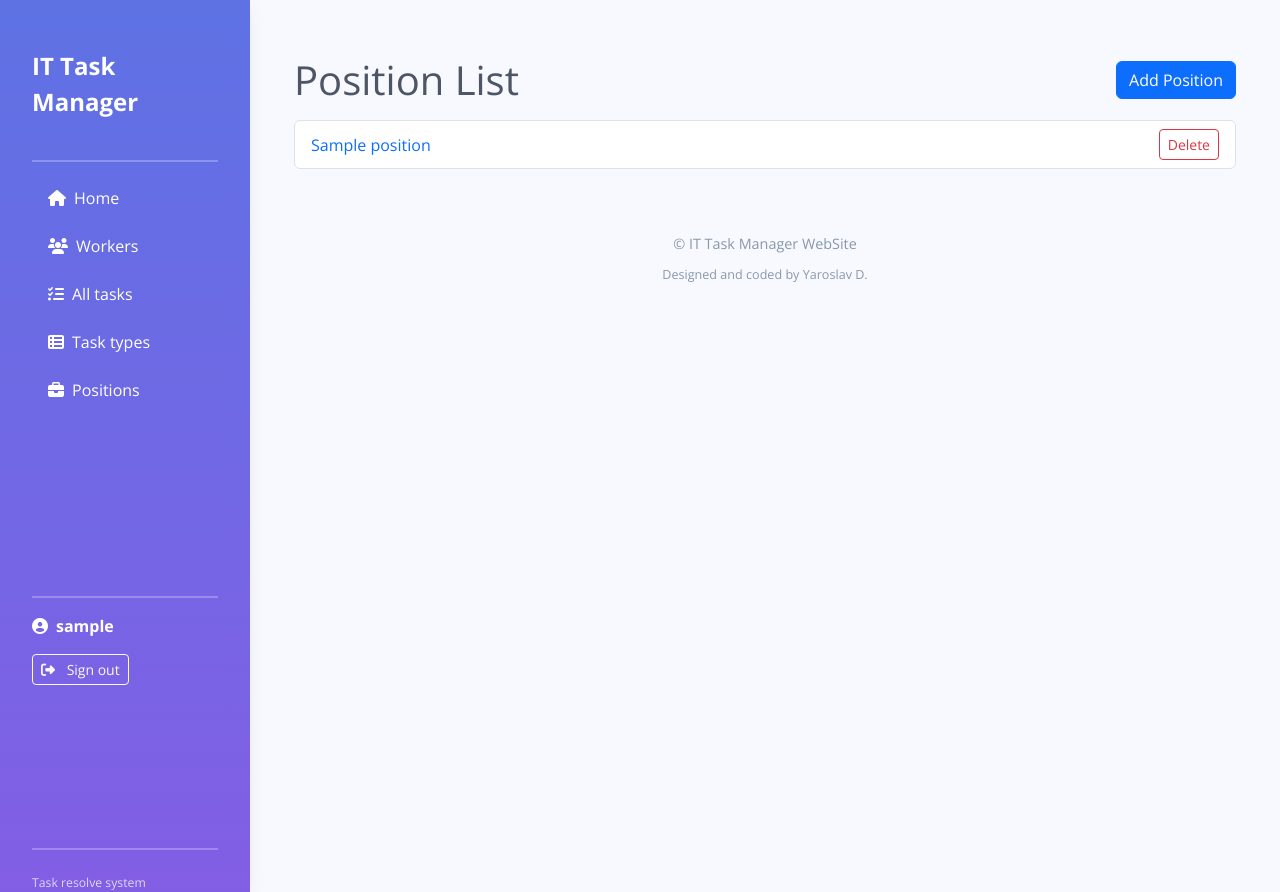
After one commit to YaroslavDidkiviskiy/django-it-task-manager, a Django app: page /positions/ in a window 1280 px wide. The commit adds this page. Run offline with Django 5.2, Linux system fonts and the light colour scheme; a user stored in the database is signed in; tables that the repository leaves empty hold one stand-in row (values such as "Sample post").

Commit message:
Added a list view for position and task type with buttons for next features

```diff
--- a/manager_service/urls.py
+++ b/manager_service/urls.py
@@ -10,7 +10,9 @@ from .views import (index,
                     TaskUpdateView,
                     TaskDetailView,
                     TaskDeleteView,
-                    WorkerDeleteView)
+                    WorkerDeleteView,
+                    PositionListView,
+                    TaskTypeListView)
 
 app_name = 'manager_service'
 
@@ -26,4 +28,7 @@ urlpatterns = [
     path("tasks/<int:pk>/update", TaskUpdateView.as_view(), name="task-update"),
     path("tasks/<int:pk>/delete", TaskDeleteView.as_view(), name="task-delete"),
     path("tasks/<int:pk>/", TaskDetailView.as_view(), name="task-detail"),
+    path("positions/", PositionListView.as_view(), name="position-list"),
+
+    path("task-types/", TaskTypeListView.as_view(), name="task-type-list"),
 ]
--- a/manager_service/views.py
+++ b/manager_service/views.py
@@ -122,3 +122,14 @@ class WorkerDeleteView(LoginRequiredMixin, generic.DeleteView):
 class TaskDeleteView(LoginRequiredMixin, generic.DeleteView):
     model = Task
     success_url = reverse_lazy("manager_service:task-list")
+
+
+class PositionListView(LoginRequiredMixin, generic.ListView):
+    model = Position
+    paginate_by = 10
+    template_name = "manager_service/position-list.html"
+
+class TaskTypeListView(LoginRequiredMixin, generic.ListView):
+    model = TaskType
+    paginate_by = 10
+    template_name = "manager_service/task_type_list.html"
--- a/templates/includes/sidebar.html
+++ b/templates/includes/sidebar.html
@@ -7,18 +7,28 @@
 
     <ul class="nav nav-pills flex-column mb-auto">
         <li class="nav-item mb-2">
-            <a href="{% url 'manager_service:index' %}" class="nav-link text-white bg-transparent">
-                <i class="fas fa-home me-2"></i> Home
+            <a href="{% url 'manager_service:index' %}" class="nav-link text-white bg-transparent d-flex align-items-center">
+                <i class="fas fa-house me-2"></i> Home
             </a>
         </li>
         <li class="nav-item mb-2">
-            <a href="{% url 'manager_service:worker-list' %}" class="nav-link text-white bg-transparent">
-              <i class="fa-solid fa-users-line"></i>   Workers
+            <a href="{% url 'manager_service:worker-list' %}" class="nav-link text-white bg-transparent d-flex align-items-center">
+                <i class="fas fa-users me-2"></i> Workers
             </a>
         </li>
         <li class="nav-item mb-2">
-            <a href="{% url 'manager_service:task-list' %}" class="nav-link text-white bg-transparent">
-                <i class="fa-solid fa-code"></i> All tasks
+            <a href="{% url 'manager_service:task-list' %}" class="nav-link text-white bg-transparent d-flex align-items-center">
+                <i class="fas fa-list-check me-2"></i> All tasks
+            </a>
+        </li>
+        <li class="nav-item mb-2">
+            <a href="{% url 'manager_service:task-type-list' %}" class="nav-link text-white bg-transparent d-flex align-items-center">
+                <i class="fas fa-th-list me-2"></i> Task types
+            </a>
+        </li>
+        <li class="nav-item mb-2">
+            <a href="{% url 'manager_service:position-list' %}" class="nav-link text-white bg-transparent d-flex align-items-center">
+                <i class="fas fa-briefcase me-2"></i> Positions
             </a>
         </li>
     </ul>
--- /dev/null
+++ b/templates/manager_service/position-list.html
@@ -0,0 +1,27 @@
+{% extends "base.html" %}
+
+{% block title %}Positions{% endblock %}
+
+{% block content %}
+<div class="container mt-4">
+  <div class="d-flex justify-content-between align-items-center mb-3">
+    <h1 class="mb-0">Position List</h1>
+    <a href="#" class="btn btn-primary">Add Position</a>
+  </div>
+
+  {% if position_list %}
+    <div class="list-group">
+      {% for position in position_list %}
+        <div class="list-group-item d-flex justify-content-between align-items-center">
+          <a href="#" class="text-decoration-none">{{ position.name }}</a>
+          <a href="#" class="btn btn-sm btn-outline-danger">Delete</a>
+        </div>
+      {% endfor %}
+    </div>
+  {% else %}
+    <div class="alert alert-warning" role="alert">
+      No positions found.
+    </div>
+  {% endif %}
+</div>
+{% endblock %}
```
Also changed, not shown: templates/manager_service/task_type_list.html (added, +27 -0 lines).
